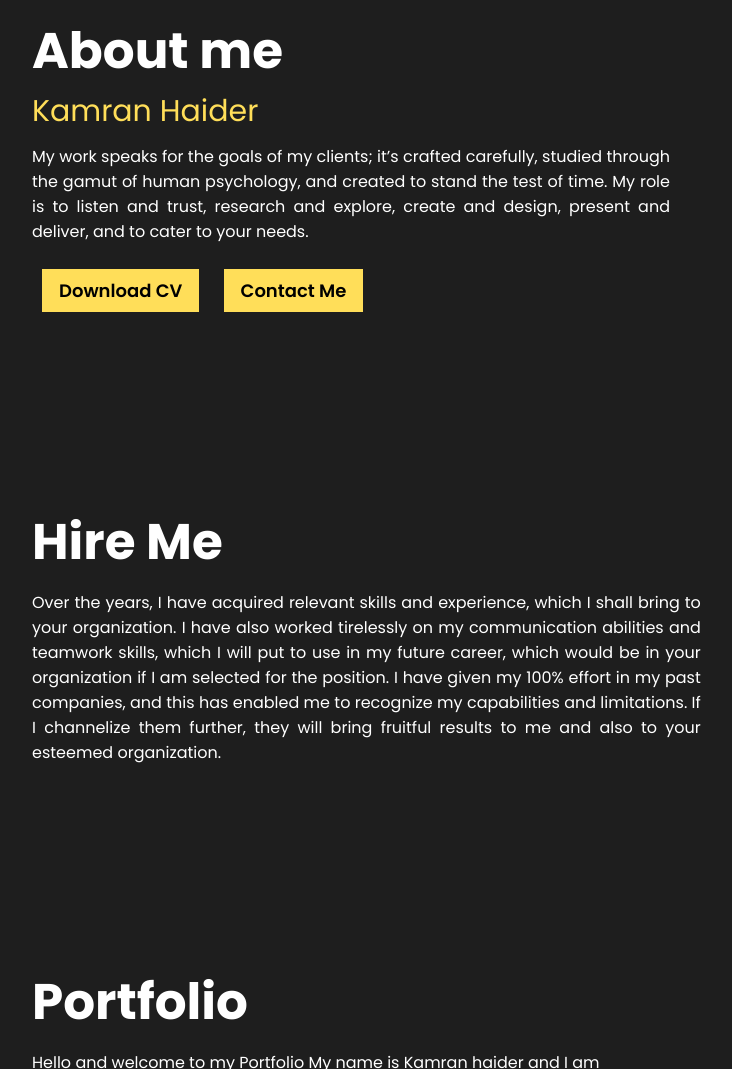
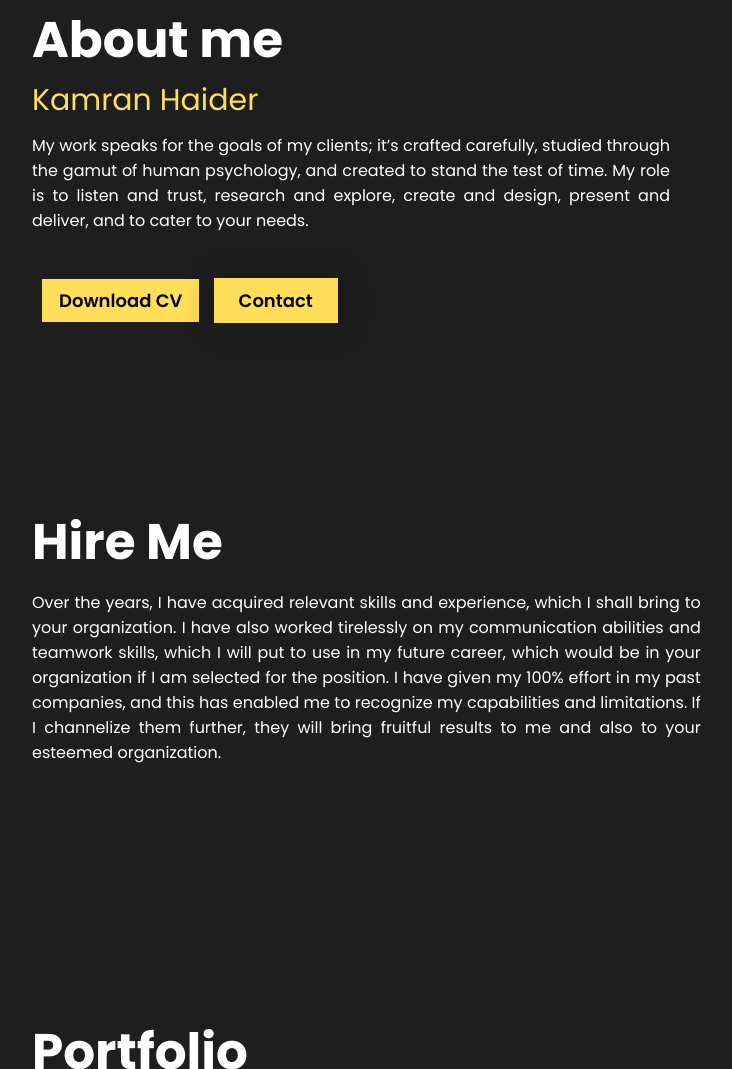
Before and after one commit to kamran8603/portfolio, a plain HTML site: page index.html in a window 1280 px wide. Shown: the part 1742-2811 px from the top of the page, without its empty margins (78-810 px from the left). Drawn offline with nearby package versions, Linux system fonts and the light colour scheme.

Commit message:
Update index.html

```diff
--- a/index.html
+++ b/index.html
@@ -114,14 +114,21 @@
             >
               Download CV
             </button>
-            <button>Contact Me</button>
+
+
+
+            <a href="#contact" >
+              <input type="button" value="Contact" style="font-size: 18px; font-weight: 600; border-radius: 0px; padding: 9px 25px; background-color: #FFDE59; color: black; " />
+            </a>
           </div>
         </div>
+
+        <br><br><br>
         <div class="about-two">
           <img src="./Images/About/1.png" alt="" />
         </div>
       </section>
-      <br /><br /><br />
+      <br/><br/><br/>
 
       <section class="about flexx" id="hire">
         <div class="about-onee">
@@ -140,6 +147,7 @@
           </p>
         </div>
       </section>
+      <br><br>
 
       <section class="about flexx" id="portfolio">
         <div class="about-oneee">
@@ -161,7 +169,7 @@
             a much more confident developer. than I was before<br />
           </p>
         </div>
-      </section>
+      </section><br><br>
 
       <section class="contact" id="contact">
         <h1>Let Us <span>Talk!</span></h1>
```
